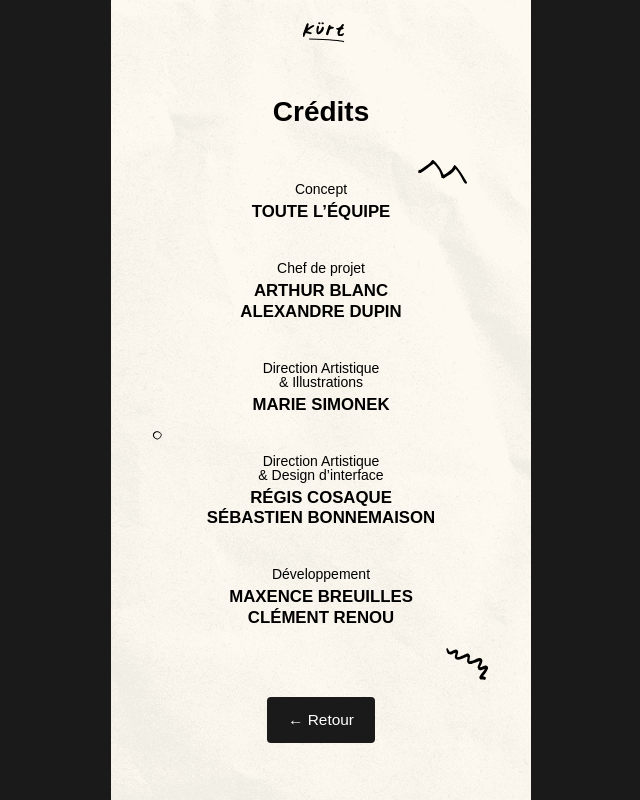
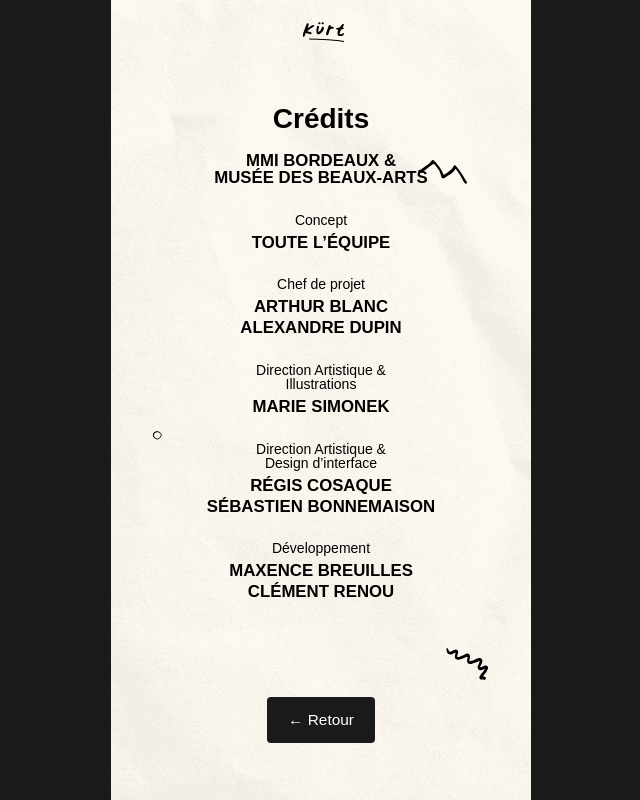
Before and after one commit to MisterAzix/kurt-interactive, a Next.js app: page /credits in a window 1280 px wide. Shown: the whole page, without its empty margins (319-959 px from the left). Built offline with nearby package versions, Linux system fonts and the light colour scheme; a web font is replaced by a local one.

Commit message:
:bug: Fix credits

```diff
--- a/pages/credits.js
+++ b/pages/credits.js
@@ -26,7 +26,14 @@ const Credits = () => {
                         <Header />
                     </Item>
                     <Item name="content">
-                        <h1>Crédits</h1>
+                        <Title>Crédits</Title>
+                        <CreditsContainer>
+                            <p>
+                                MMI Bordeaux
+                                <a href="https://www.mmibordeaux.com/" /> &<br /> Musée des Beaux-Arts
+                                <a href="https://www.musba-bordeaux.fr/" />
+                            </p>
+                        </CreditsContainer>
                         <CreditsContainer>
                             <h2>Concept</h2>
                             <p>Toute l’équipe</p>
@@ -44,7 +51,7 @@ const Credits = () => {
                         </CreditsContainer>
                         <CreditsContainer>
                             <h2>
-                                Direction Artistique <br />& Illustrations
+                                Direction Artistique &<br /> Illustrations
                             </h2>
                             <p>
                                 Marie Simonek
@@ -53,7 +60,7 @@ const Credits = () => {
                         </CreditsContainer>
                         <CreditsContainer>
                             <h2>
-                                Direction Artistique <br />& Design d’interface
+                                Direction Artistique &<br /> Design d’interface
                             </h2>
                             <p>
                                 Régis Cosaque
@@ -112,7 +119,11 @@ const Item = styled.div`
     flex-direction: column;
     justify-content: center;
     align-items: center;
-    gap: 2rem;
+    gap: 1rem;
+`;
+
+const Title = styled.h1`
+    margin: 0;
 `;
 
 const CreditsContainer = styled.div`
```
